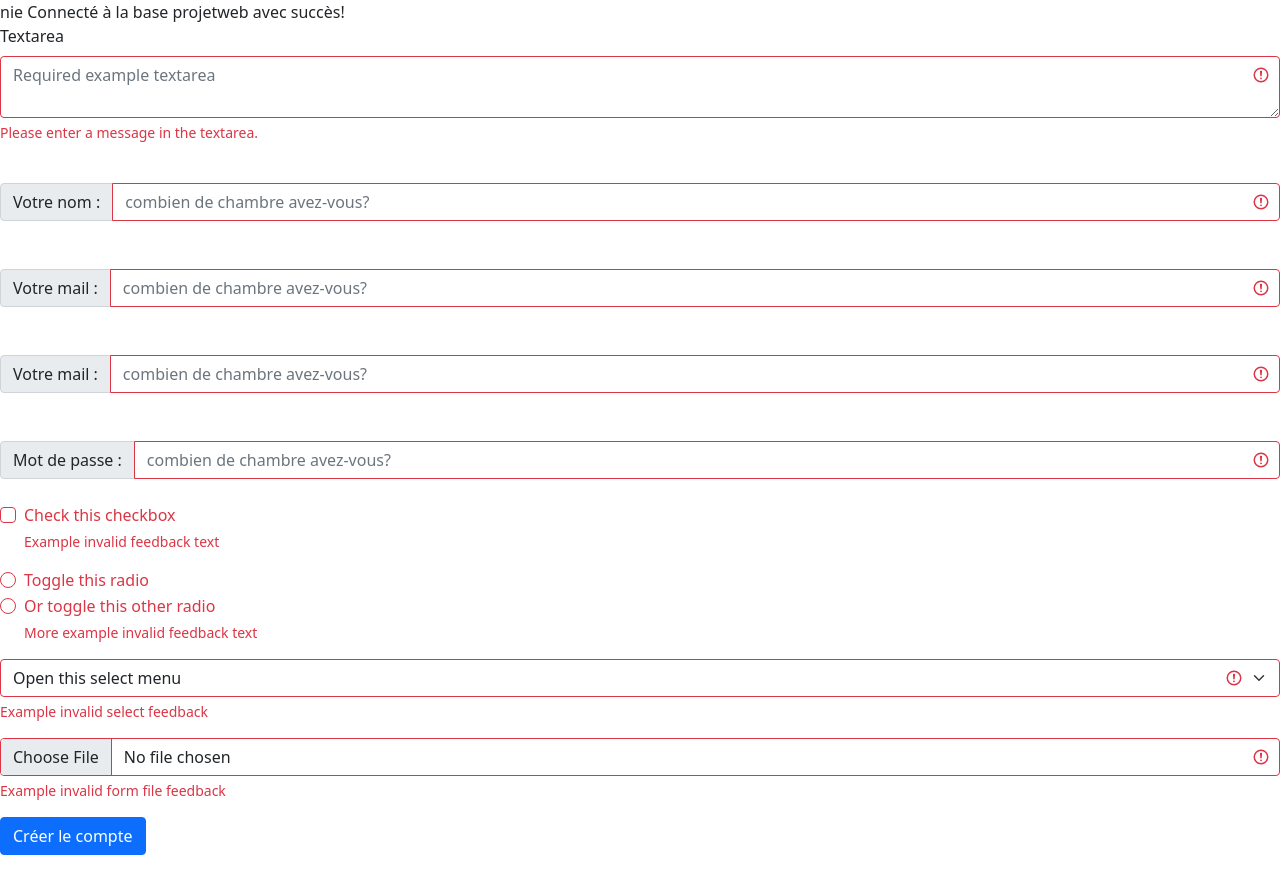
After one commit to SegKtk/ImmobPorto, a PHP site: page /create_user.php in a window 1280 px wide. The commit adds this page. Run offline with PHP 8.4, Linux system fonts and the light colour scheme; some libraries are stand-ins or nearby versions.

Commit message:
3eme commit

```diff
--- a/Nav.php
+++ b/Nav.php
@@ -31,7 +31,7 @@
                         <button type="button" class="btn btn-outline-primary monlog"><a href="inscris.php" style="color:black;">Login</a></button>
                     </div>
                     <div class="d-flex ms-lg-2">
-                        <button type="button" class="btn btn-outline-secondary"><a href="#" style="color:black;">Créer un compte</a></button>
+                        <button type="button" class="btn btn-outline-secondary"><a href="create_user.php" style="color:black;">Créer un compte</a></button>
                     </div>
 
                 </div>
--- /dev/null
+++ b/create_user.php
@@ -0,0 +1,103 @@
+<?php echo("nie"); ?>
+
+<?php require_once 'connexion.php'; session_start(); ?>
+<!doctype html>
+<html>
+<head>
+	<meta charset="utf-8">
+	<title>Mon compte</title>
+	<meta name="viewport" content="width=device-width, initial-scale=1">
+	<link href="https://cdn.jsdelivr.net/npm/bootstrap@5.0.1/dist/css/bootstrap.min.css" rel="stylesheet" integrity="sha384-+0n0xVW2eSR5OomGNYDnhzAbDsOXxcvSN1TPprVMTNDbiYZCxYbOOl7+AMvyTG2x" crossorigin="anonymous">
+	<!--<link rel="stylesheet" type="text/css" href="bootstrap4/bootstrap.css">-->
+</head>
+<body>
+
+<form class="was-validated">
+  <div class="mb-3">
+    <label for="validationTextarea" class="form-label">Textarea</label>
+    <textarea class="form-control is-invalid" id="validationTextarea" placeholder="Required example textarea" required></textarea>
+    <div class="invalid-feedback">
+      Please enter a message in the textarea.
+    </div>
+  </div>
+
+  <br>
+
+  		<div class="input-group">
+ 	    	<div class="input-group-text" id="btnGroupAddon">Votre nom :</div>
+    		<input type="text" name="nbr_chambre" class="form-control" placeholder="combien de chambre avez-vous?" aria-label="Input group example" aria-describedby="btnGroupAddon" required>
+  		</div>
+  <br>
+
+    <br>
+
+  		<div class="input-group">
+ 	    	<div class="input-group-text" id="btnGroupAddon">Votre mail :</div>
+    		<input type="email" name="nbr_chambre" class="form-control" placeholder="combien de chambre avez-vous?" aria-label="Input group example" aria-describedby="btnGroupAddon" required>
+  		</div>
+  <br>
+
+  <br>
+
+  		<div class="input-group">
+ 	    	<div class="input-group-text" id="btnGroupAddon">Votre mail :</div>
+    		<input type="email" name="nbr_chambre" class="form-control" placeholder="combien de chambre avez-vous?" aria-label="Input group example" aria-describedby="btnGroupAddon" required>
+  		</div>
+  <br>
+
+  <br>
+
+  		<div class="input-group">
+ 	    	<div class="input-group-text" id="btnGroupAddon">Mot de passe :</div>
+    		<input type="email" name="nbr_chambre" class="form-control" placeholder="combien de chambre avez-vous?" aria-label="Input group example" aria-describedby="btnGroupAddon" required>
+  		</div>
+  <br>
+
+  <div class="form-check mb-3">
+    <input type="checkbox" class="form-check-input" id="validationFormCheck1" required>
+    <label class="form-check-label" for="validationFormCheck1">Check this checkbox</label>
+    <div class="invalid-feedback">Example invalid feedback text</div>
+  </div>
+
+  <div class="form-check">
+    <input type="radio" class="form-check-input" id="validationFormCheck2" name="radio-stacked" required>
+    <label class="form-check-label" for="validationFormCheck2">Toggle this radio</label>
+  </div>
+  <div class="form-check mb-3">
+    <input type="radio" class="form-check-input" id="validationFormCheck3" name="radio-stacked" required>
+    <label class="form-check-label" for="validationFormCheck3">Or toggle this other radio</label>
+    <div class="invalid-feedback">More example invalid feedback text</div>
+  </div>
+
+  <div class="mb-3">
+    <select class="form-select" required aria-label="select example">
+      <option value="">Open this select menu</option>
+      <option value="1">One</option>
+      <option value="2">Two</option>
+      <option value="3">Three</option>
+    </select>
+    <div class="invalid-feedback">Example invalid select feedback</div>
+  </div>
+
+  <div class="mb-3">
+    <input type="file" class="form-control" aria-label="file example" required>
+    <div class="invalid-feedback">Example invalid form file feedback</div>
+  </div>
+
+  <div class="mb-3">
+  	<input type="submit" name="btcompte" class="btn btn-primary" value="Créer le compte">
+  </div>
+</form>
+
+
+
+
+
+
+
+	    <script src="https://cdn.jsdelivr.net/npm/bootstrap@5.0.1/dist/js/bootstrap.bundle.min.js" integrity="sha384-gtEjrD/SeCtmISkJkNUaaKMoLD0//ElJ19smozuHV6z3Iehds+3Ulb9Bn9Plx0x4" crossorigin="anonymous"></script>
+
+	<!--<script type="text/javascript" src="bootstrap4/bootstrap.js"></script>-->
+	<!--<script type="text/javascript" src="bootstrap5/bootstrap.bundle.min.js"></script>-->
+</body>
+</html>
```
Also changed, not shown: offre.php (+22 -8 lines), saveOffre.php (+11 -3 lines), images/1/capture.jpeg (added), images/1/capture1.jpeg (added).
